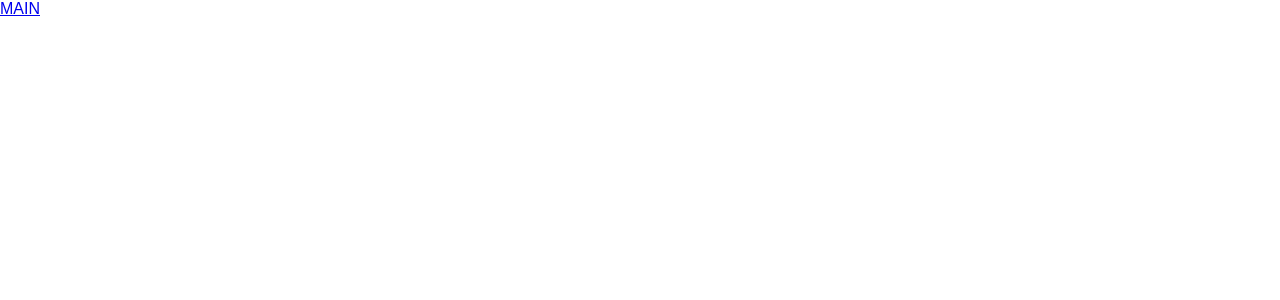
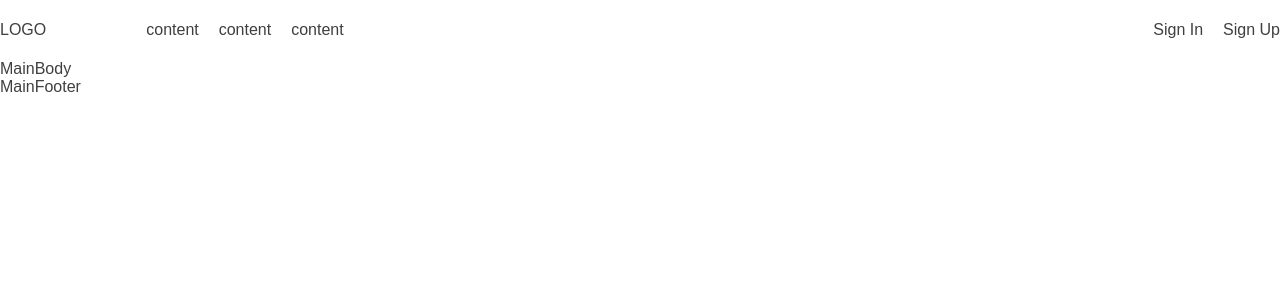
Before and after one commit to kiyoung92/board-client, a React (Create React App) app: page / in a window 1280 px wide. Shown: the top 300 px of the page. Built offline with nearby package versions, Linux system fonts and the light colour scheme; a web font is replaced by a local one.

Commit message:
layout: Main Layout 메인 레이아웃 세팅

```diff
--- a/src/components/main/body.jsx
+++ b/src/components/main/body.jsx
@@ -1,7 +1,7 @@
 export const MainBody = () => {
   return (
     <div>
-      <div></div>
+      <div>MainBody</div>
     </div>
   );
 };
--- a/src/components/main/footer.jsx
+++ b/src/components/main/footer.jsx
@@ -1,7 +1,7 @@
 export const MainFooter = () => {
   return (
     <div>
-      <div></div>
+      <div>MainFooter</div>
     </div>
   );
 };
--- a/src/components/main/header.jsx
+++ b/src/components/main/header.jsx
@@ -1,7 +1,49 @@
+/** @jsxImportSource @emotion/react */
+import { css } from '@emotion/react';
+import { Link } from 'react-router-dom';
+
+const MainHeaderStyle = {
+  wrap: css`
+    width: 100%;
+    display: flex;
+    justify-content: space-between;
+    align-items: center;
+    gap: 100px;
+    height: 60px;
+  `,
+  logo: css``,
+  contents: css`
+    display: flex;
+    gap: 20px;
+    flex: 1;
+  `,
+  auth: css`
+    display: flex;
+    gap: 20px;
+  `,
+  authItem: css`
+    text-decoration: none;
+    color: var(--text-color);
+  `,
+};
+
 export const MainHeader = () => {
   return (
-    <div>
-      <div></div>
+    <div css={MainHeaderStyle.wrap}>
+      <div>LOGO</div>
+      <div css={MainHeaderStyle.contents}>
+        <p>content</p>
+        <p>content</p>
+        <p>content</p>
+      </div>
+      <div css={MainHeaderStyle.auth}>
+        <Link to='/signIn' css={MainHeaderStyle.authItem}>
+          <p>Sign In</p>
+        </Link>
+        <Link Link to='/signUp' css={MainHeaderStyle.authItem}>
+          <p>Sign Up</p>
+        </Link>
+      </div>
     </div>
   );
 };
--- a/src/index.css
+++ b/src/index.css
@@ -1,24 +1,3 @@
-html,
-body,
-#root {
-  width: 100%;
-  height: 100%;
-  margin: 0px;
-  padding: 0px;
-  top: 0px;
-  left: 0px;
-}
-
-body {
-  font-family: 'SUIT', sans-serif;
-  -webkit-font-smoothing: antialiased;
-  -moz-osx-font-smoothing: grayscale;
-}
-
-code {
-  font-family: source-code-pro, Menlo, Monaco, Consolas, 'Courier New', monospace;
-}
-
 :root {
   --background-color: #fefefe;
   --button-background-color: #007fff;
@@ -32,3 +11,23 @@ code {
   --text-color: #ccc;
   --border: 0.5px solid #efefef;
 }
+
+html,
+body,
+#root {
+  width: 100%;
+  height: 100%;
+  margin: 0px;
+  padding: 0px;
+  color: var(--text-color);
+}
+
+body {
+  font-family: 'SUIT', sans-serif;
+  -webkit-font-smoothing: antialiased;
+  -moz-osx-font-smoothing: grayscale;
+}
+
+code {
+  font-family: source-code-pro, Menlo, Monaco, Consolas, 'Courier New', monospace;
+}
--- a/src/views/main.jsx
+++ b/src/views/main.jsx
@@ -2,15 +2,31 @@
 import { MainHeader } from '../components/main/header';
 import { MainBody } from '../components/main/body';
 import { MainFooter } from '../components/main/footer';
-import { Link } from 'react-router-dom';
+import { css } from '@emotion/react';
+// import { Link } from 'react-router-dom';
+
+const MainStyle = {
+  wrap: css`
+    width: 100%;
+    display: flex;
+    justify-content: center;
+  `,
+
+  contents: css`
+    width: 1280px;
+    display: flex;
+    flex-direction: column;
+  `,
+};
 
 export const Main = () => {
   return (
-    <div>
-      <Link to="/login">MAIN</Link>
-      <MainHeader></MainHeader>
-      <MainBody></MainBody>
-      <MainFooter></MainFooter>
+    <div css={MainStyle.wrap}>
+      <div css={MainStyle.contents}>
+        <MainHeader></MainHeader>
+        <MainBody></MainBody>
+        <MainFooter></MainFooter>
+      </div>
     </div>
   );
 };
```
